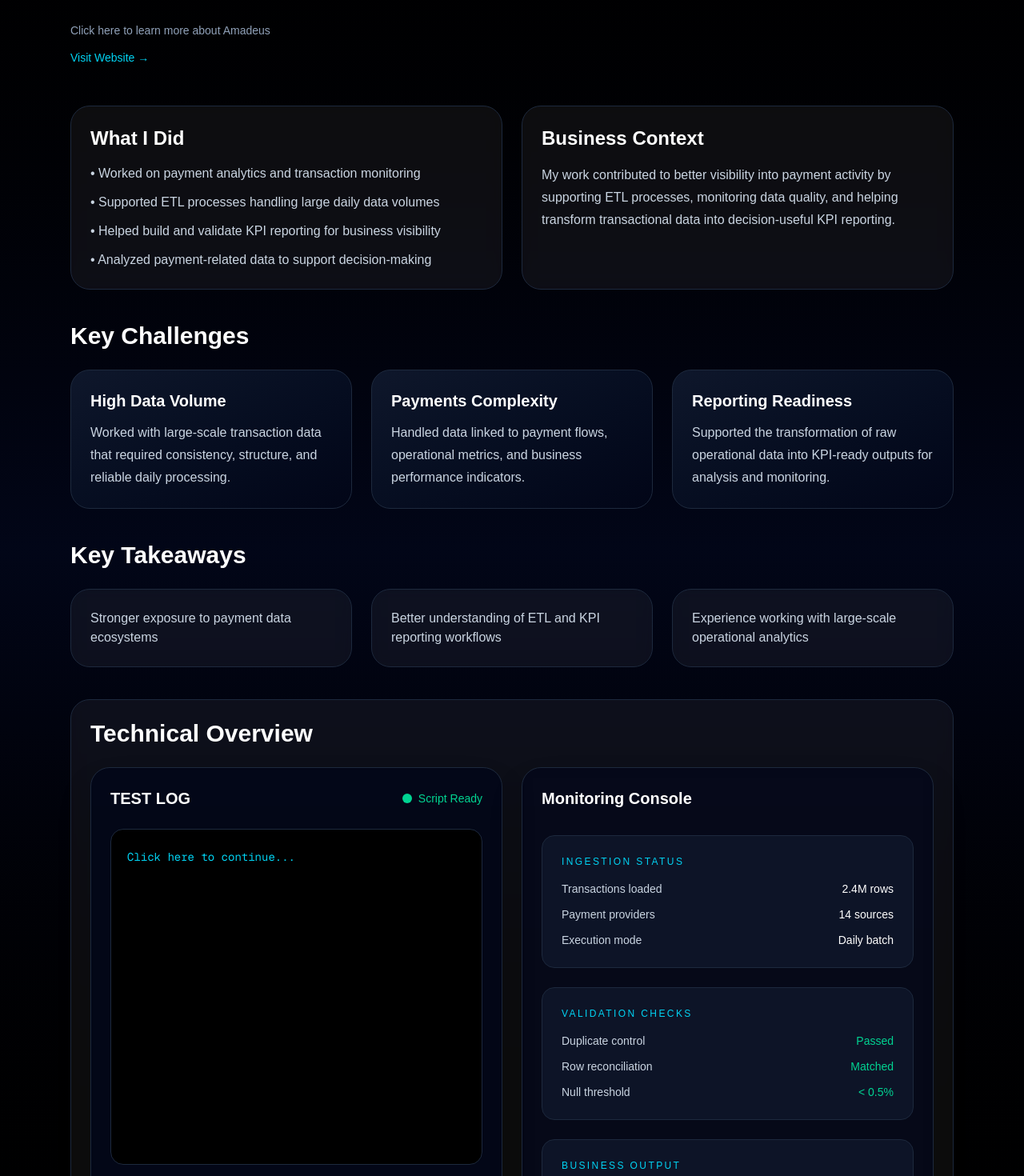
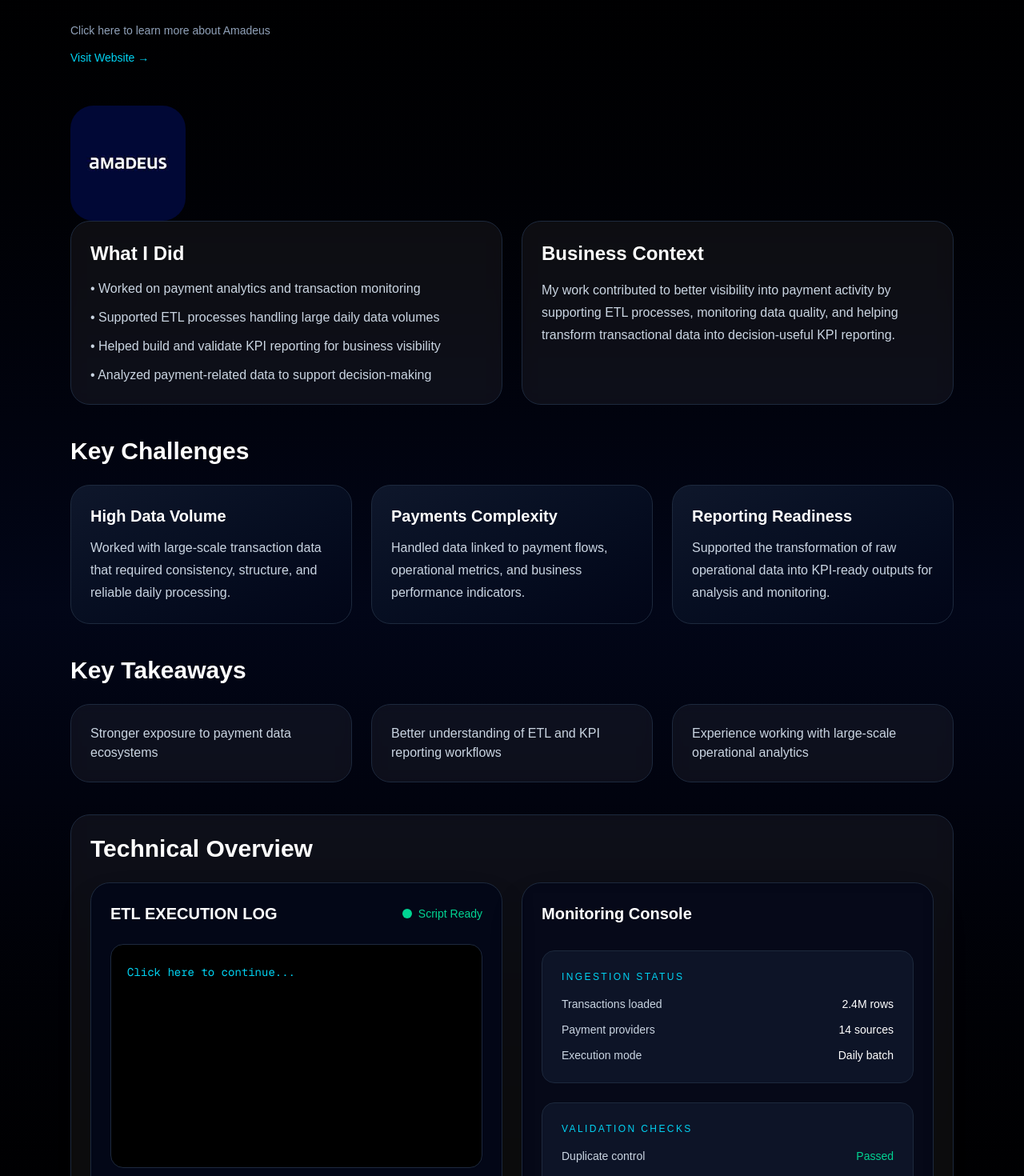
Before and after one commit to rkcpablo/pablo-portafolio, a Next.js app: page /amadeus in a window 1280 px wide. Shown: the part 400-1870 px from the top of the page at 80% size. Built offline with nearby package versions, Linux system fonts and the light colour scheme.

Commit message:
Fix Amadeus client component and ETL interactive log

```diff
--- a/app/amadeus/page.tsx
+++ b/app/amadeus/page.tsx
@@ -112,15 +112,14 @@
               </a>
             </div>
           </div>
-
-          <div className="hidden md:flex shrink-0">
-            <div className="h-32 w-32 md:h-40 md:w-40 rounded-[2rem] bg-white flex items-center justify-center p-6">
-              <img
-                src="/amadeus.jpg"
-                alt="Amadeus logo"
-                className="max-h-full max-w-full object-contain"
-              />
-            </div>
+        </div>
+        <div className="hidden md:flex shrink-0">
+          <div className="h-28 w-28 md:h-36 md:w-36 rounded-[1.8rem] overflow-hidden flex items-center justify-center">
+            <img
+              src="/amadeus.jpg"
+              alt="Amadeus logo"
+              className="h-full w-full object-cover"
+            />
           </div>
         </div>
 
@@ -179,7 +178,7 @@
           <div className="grid md:grid-cols-2 gap-6">
             <div className="rounded-3xl border border-slate-800 bg-slate-950/90 backdrop-blur-sm p-6 shadow-2xl">
               <div className="flex items-center justify-between mb-6">
-                <h3 className="text-xl font-semibold text-white">TEST LOG</h3>
+                <h3 className="text-xl font-semibold text-white">ETL EXECUTION LOG</h3>
                 <div className="flex items-center gap-2 text-emerald-400 text-sm font-medium">
                   <span className="relative flex h-3 w-3">
                     <span className="animate-ping absolute inline-flex h-full w-full rounded-full bg-emerald-400 opacity-75"></span>
@@ -189,7 +188,7 @@
                 </div>
               </div>
 
-              <div className="rounded-2xl border border-slate-800 bg-black p-5 font-mono text-sm leading-7 text-slate-300 min-h-[420px]">
+              <div className="rounded-2xl border border-slate-800 bg-black p-5 font-mono text-sm leading-7 text-slate-300 min-h-[280px]">
                 {!startLog ? (
                   <button
                     onClick={() => setStartLog(true)}
```
